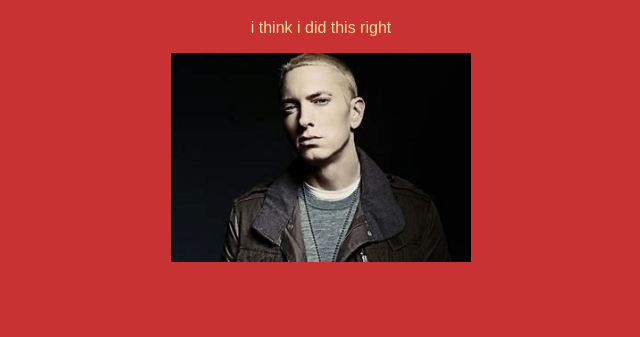
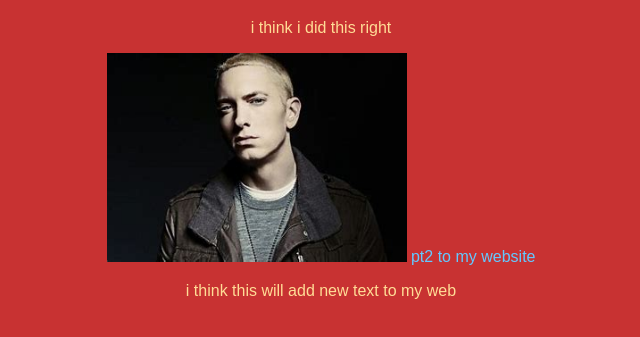
Before and after one commit to prymed/my-new-website, a plain HTML site: page index.html in a window 1280 px wide. Shown: the part 129-466 px from the top of the page, without its empty margins (319-959 px from the left). Drawn offline with Linux system fonts and the light colour scheme.

Commit message:
Update index.html

```diff
--- a/index.html
+++ b/index.html
@@ -6,7 +6,7 @@
     body {
       font-family: Arial, sans-serif;
       background: rgb(200, 50, 50); /* reddish background */
-      text-align: center;
+      text-align: center; /* fixed from "top right" */
       padding: 60px;
     }
     h1 {
@@ -25,4 +25,7 @@
   <h1>i am a starter at this</h1>
   <p>i think i did this right</p>
   <img src="mypic.jpg" alt="My cool picture" width="300">
-  <a href="https://www.youtube.com/watch?v
+  <a href="https://www.youtube.com/watch?v=dQw4w9WgXcQ" target="_blank">pt2 to my website</a>
+  <p>i think this will add new text to my web</p>
+</body>
+</html>
```
